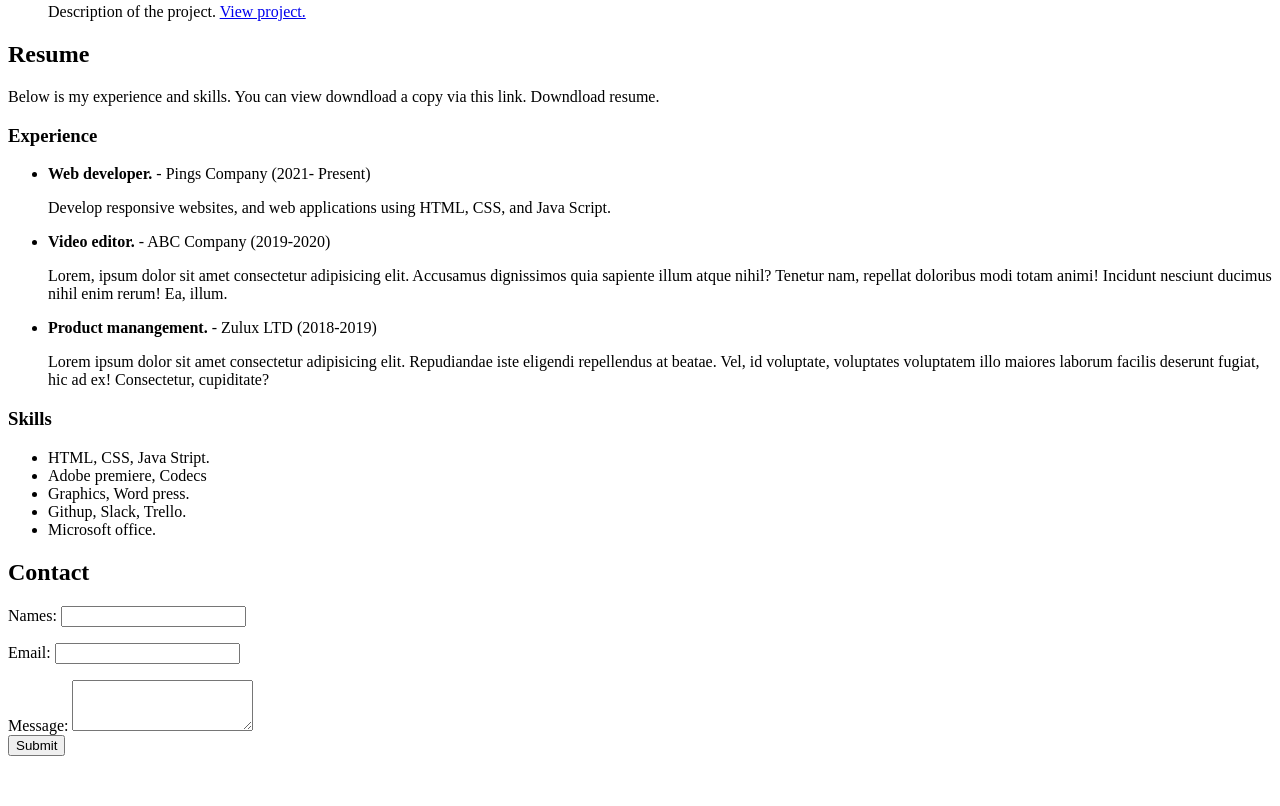
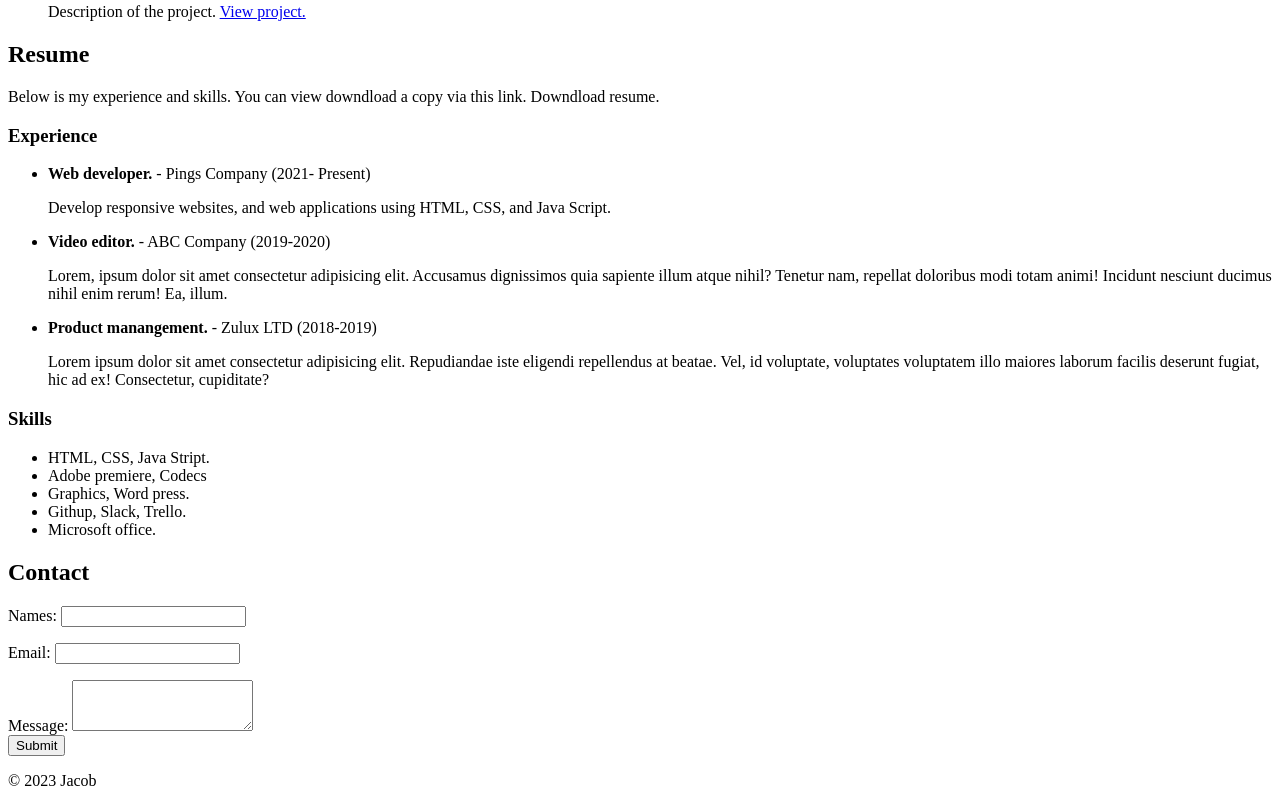
Before and after one commit to ImaJakob/checkpoint-2-festac, a plain HTML site: page index.html in a window 1280 px wide. Shown: the part 486-1292 px from the top of the page. Before the commit the page ends 1250 px from the top, so only its background shows below. Drawn offline with Linux system fonts and the light colour scheme.

Commit message:
adding footer

```diff
--- a/index.html
+++ b/index.html
@@ -94,10 +94,13 @@
                 <textarea name="Message" id="message" rows="3" cols="20" required></textarea><br>
                 <button type="submit">Submit</button>
             </form>
-
         </div>
     </section>
 
-
+    <section id="footer-section">
+        <div>
+            <p>&copy; 2023 Jacob</p>
+        </div>
+    </section>
 </body>
 </htm
```
